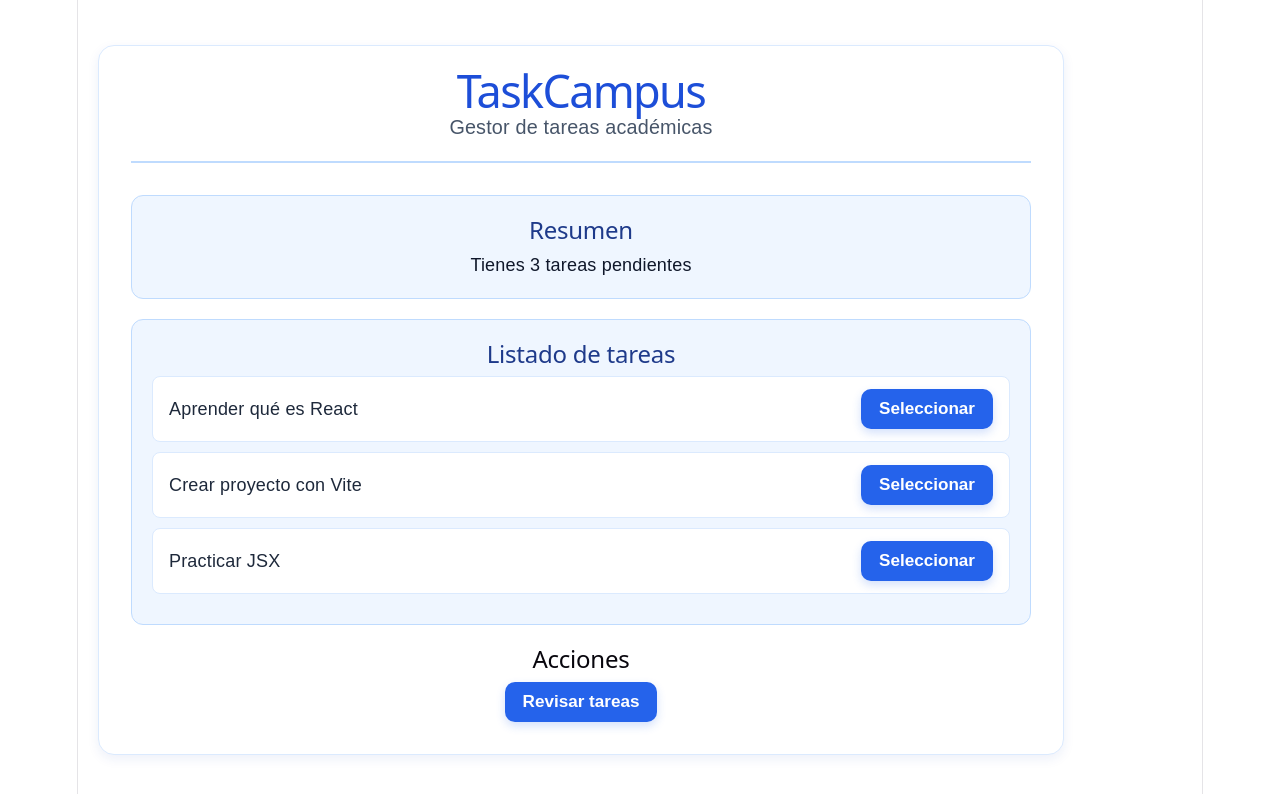
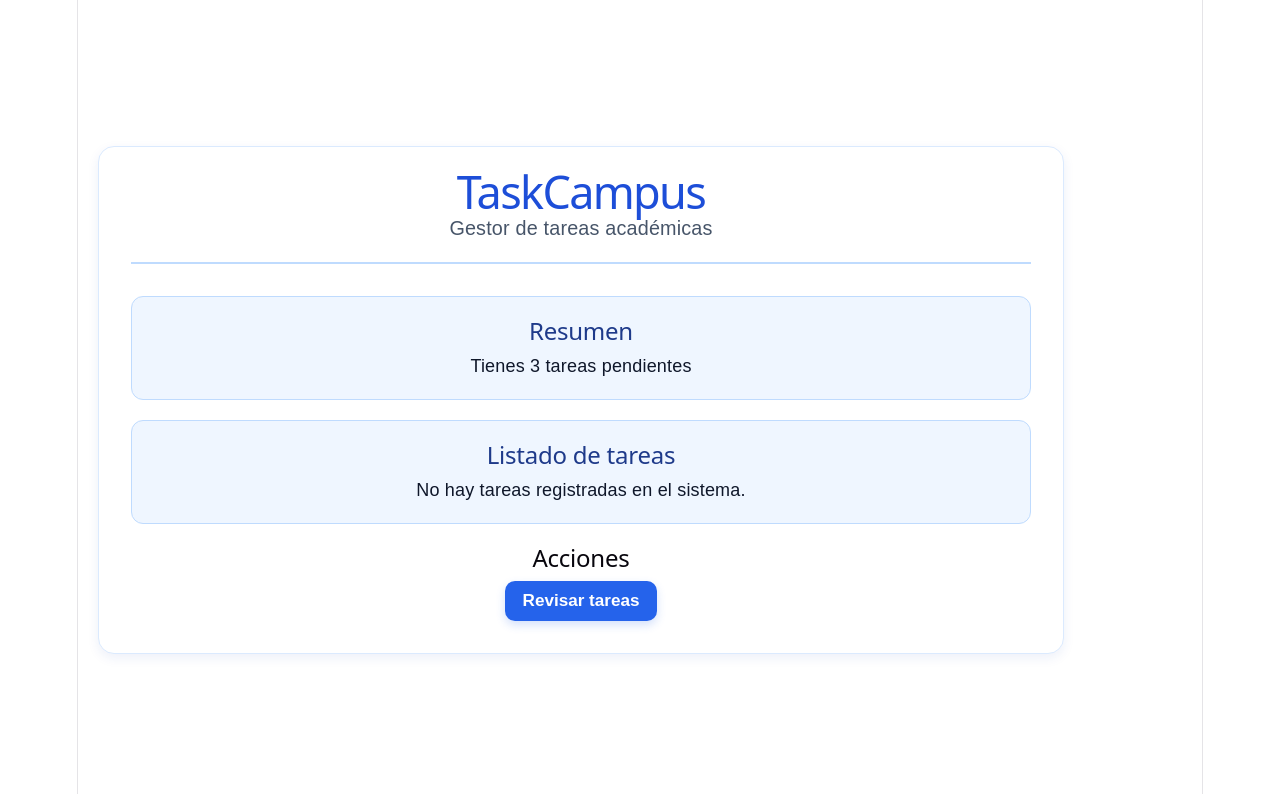
Before and after one commit to Kerik2110/taskcampus-laboratorio-react, a React (Vite) app: page / in a window 1280 px wide. Shown: the top 794 px of the page. Built offline with nearby package versions, Linux system fonts and the light colour scheme.

Commit message:
Implementar TaskList con edicion en linea y TaskForm con validaciones

```diff
--- a/src/components/TaskList.jsx
+++ b/src/components/TaskList.jsx
@@ -1,32 +1,118 @@
-const tasks = ['Aprender qué es React', 'Crear proyecto con Vite', 'Practicar JSX']
-function showTask(taskName) {
-    alert(`Has seleccionado la tarea: ${taskName}`)
+import { useState } from 'react';
+
+export default function TaskList({
+  tareas = [],
+  filtro = 'todas',
+  busqueda = '',
+  onCompletar,
+  onEditar,
+  onSolicitarEliminar,
+}) {
+  const [editandoId, setEditandoId] = useState(null);
+  const [textoEdicion, setTextoEdicion] = useState('');
+
+  // Filtrado y búsqueda sobre el listado recibido
+  const tareasFiltradas = tareas.filter((tarea) => {
+    if (filtro === 'pendientes' && tarea.completada) return false;
+    if (filtro === 'completadas' && !tarea.completada) return false;
+
+    if (
+      busqueda.trim() !== '' &&
+      !tarea.titulo.toLowerCase().includes(busqueda.toLowerCase())
+    ) {
+      return false;
     }
-function TaskList() {
+
+    return true;
+  });
+
+  const iniciarEdicion = (tarea) => {
+    setEditandoId(tarea.id);
+    setTextoEdicion(tarea.titulo);
+  };
+
+  const cancelarEdicion = () => {
+    setEditandoId(null);
+    setTextoEdicion('');
+  };
+
+  const guardarEdicion = (id) => {
+    const textoLimpio = textoEdicion.trim();
+    if (textoLimpio !== '' && onEditar) {
+      onEditar(id, textoLimpio);
+    }
+    cancelarEdicion();
+  };
+
+  const manejarKeyDown = (e, id) => {
+    if (e.key === 'Enter') {
+      guardarEdicion(id);
+    } else if (e.key === 'Escape') {
+      cancelarEdicion();
+    }
+  };
+
   return (
     <section className="card">
       <h2 className="section-title">Listado de tareas</h2>
+
+      {tareas.length === 0 ? (
+        <p className="mensaje-vacio">No hay tareas registradas en el sistema.</p>
+      ) : tareasFiltradas.length === 0 ? (
+        <p className="mensaje-vacio">
+          No se encontraron tareas que coincidan con el filtro actual.
+        </p>
+      ) : (
         <ul className="task-list">
-          <li className="task-item">
-            {tasks[0]}
-            <button onClick={() => showTask(tasks[0])} className="task-button">
-                Seleccionar
+          {tareasFiltradas.map((tarea) => {
+            const estaEditando = editandoId === tarea.id;
+
+            return (
+              <li
+                key={tarea.id}
+                className={`task-item ${tarea.completada ? 'completada' : ''}`}
+              >
+                <input
+                  type="checkbox"
+                  checked={tarea.completada}
+                  onChange={() => onCompletar && onCompletar(tarea.id)}
+                  className="task-checkbox"
+                  aria-label={`Marcar tarea ${tarea.titulo}`}
+                />
+
+                {estaEditando ? (
+                  <input
+                    type="text"
+                    value={textoEdicion}
+                    autoFocus
+                    onChange={(e) => setTextoEdicion(e.target.value)}
+                    onBlur={() => guardarEdicion(tarea.id)}
+                    onKeyDown={(e) => manejarKeyDown(e, tarea.id)}
+                    className="input-edicion"
+                  />
+                ) : (
+                  <span
+                    className="task-titulo"
+                    onDoubleClick={() => iniciarEdicion(tarea)}
+                    title="Doble clic para editar el título"
+                  >
+                    {tarea.titulo}
+                  </span>
+                )}
+
+                <button
+                  type="button"
+                  className="task-button btn-eliminar"
+                  onClick={() => onSolicitarEliminar && onSolicitarEliminar(tarea)}
+                  title="Eliminar tarea"
+                >
+                  ✕
                 </button>
               </li>
-          <li className="task-item">
-            {tasks[1]}
-            <button onClick={() => showTask(tasks[1])} className="task-button">
-                Seleccionar
-            </button>
-          </li>
-          <li className="task-item">
-            {tasks[2]}
-            <button onClick={() => showTask(tasks[2])} className="task-button">
-                Seleccionar
-            </button>
-          </li>
+            );
+          })}
         </ul>
+      )}
     </section>
-  )
+  );
 }
-export default TaskList
```
Also changed, not shown: src/components/TaskForm.jsx (added, +69 -0 lines). Lines whose indentation alone changed are shown as unchanged.
